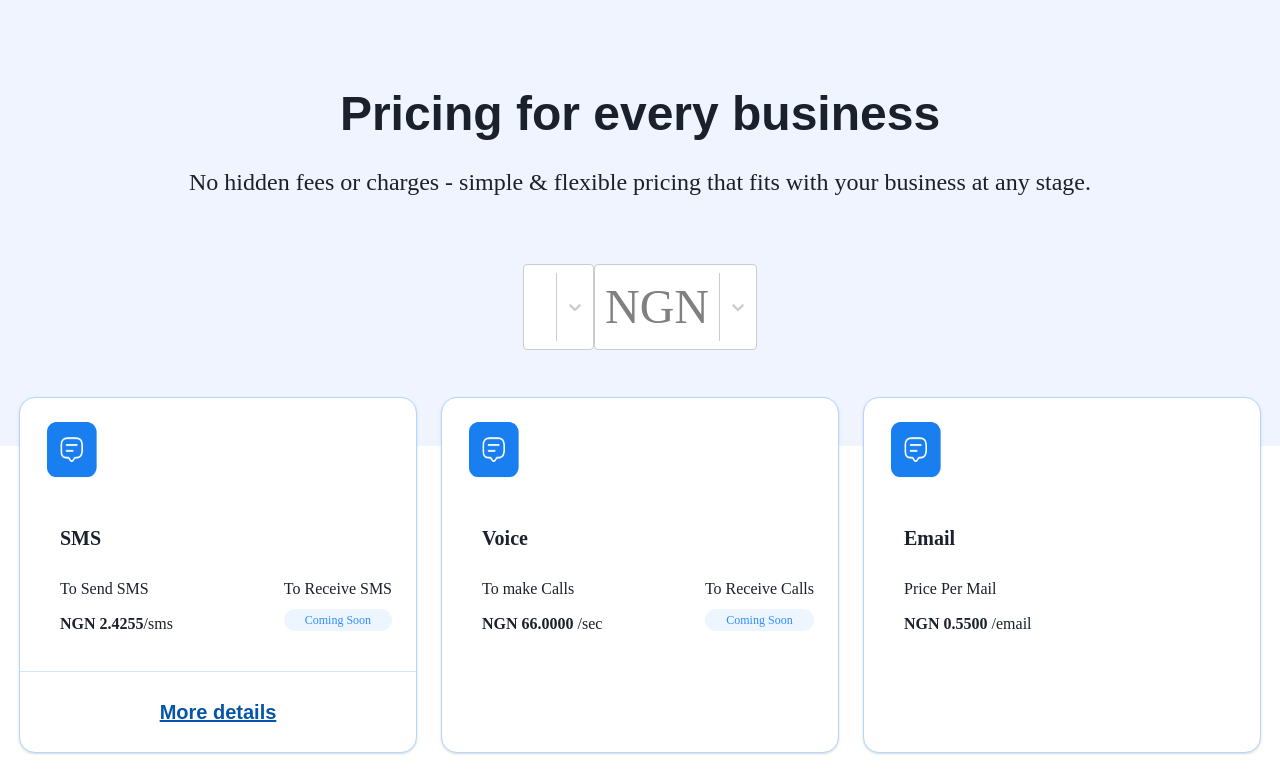
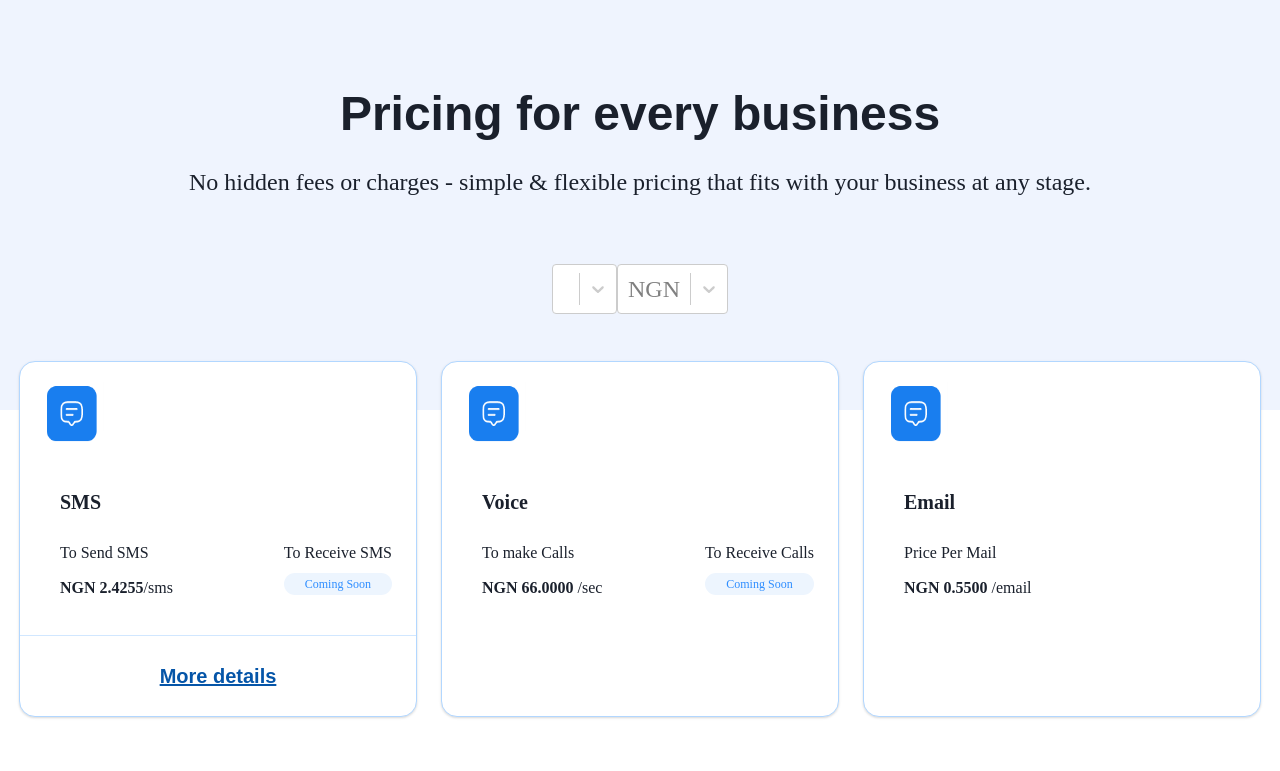
Before and after one commit to olatunde1/sendchamp, a React (Create React App) app: page / in a window 1280 px wide. Shown: the top 771 px of the page. Built offline with nearby package versions, Linux system fonts and the light colour scheme; no server answers.

Commit message:
update fix

```diff
--- a/src/GlobalStyle.css
+++ b/src/GlobalStyle.css
@@ -29,3 +29,24 @@ span{
     position: relative;
     padding-bottom: 80px ;
 }
+
+.css-qbdosj-Input {
+    visibility: visible;
+    -webkit-flex: 1 1 auto;
+    -ms-flex: 1 1 auto;
+    flex: 1 1 auto;
+    display: inline-grid;
+    grid-area: 1/1/2/3;
+    grid-template-columns: 0 min-content;
+    margin: -18px;
+    padding-bottom: 7px;
+    padding-top: 2px;
+    color: hsl(0, 0%, 20%);
+    box-sizing: border-box;
+}
+
+.css-1bqoaab {
+    text-align: center;
+    padding-bottom: 6rem;
+    padding-top: 96px;
+}
--- a/src/components/Hero.js
+++ b/src/components/Hero.js
@@ -1,6 +1,6 @@
 import React, { useEffect, useState } from 'react'
 import { Box, Text,Container } from '@chakra-ui/react'
-import Select from "react-select";
+import Select from 'react-select';
 import './Hero.css'
 
 
@@ -27,8 +27,6 @@ const CountrySelect = () => {
   );
 };
 
-
-
 const Hero = () => {
   return (
     <Box className='hero'  textAlign="center" fontSize="48px" paddingBottom={'6rem'} paddingTop='96px' >
@@ -43,11 +41,13 @@ const Hero = () => {
           Pricing for every business
         </Text>
         <Text fontSize={{md:'24px', base:'20px'}}  textAlign='center'  paddingBottom={'64px'} >No hidden fees or charges - simple & flexible pricing that fits with your business at any stage.</Text>
-        <Box display={{base: 'block' ,md:'flex'}} placeContent='center' textAlign='center' justifyContent={'center'} margin='0 10%' >
+        <Box   display={{ md:'flex',base: 'block'}} fontSize={{ md:'24px',base: '20px'}} placeContent='center' textAlign='center' justifyContent={'center'} margin='0 10%' >
           <CountrySelect />
 
+
             <Select
-            width='182px'
+
+
             height='64px'
             bgColor='#ffffff'
             borderRadius='18px'
```
